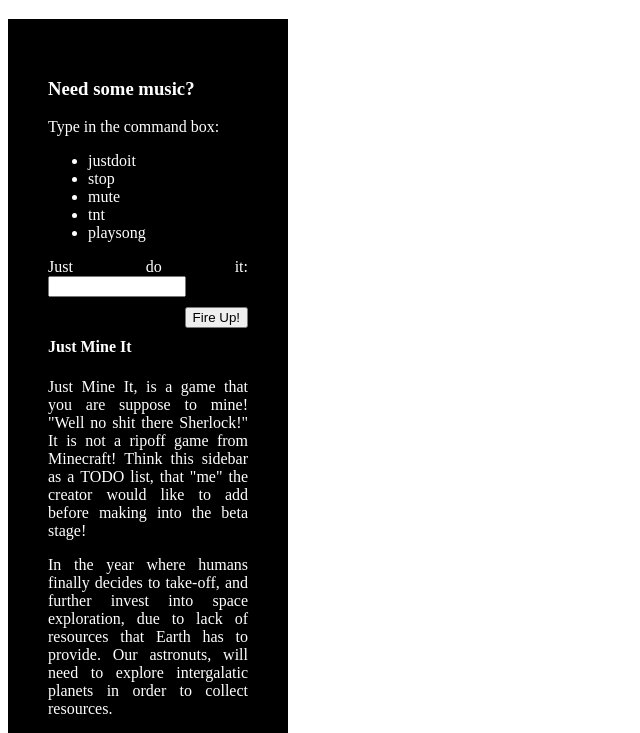
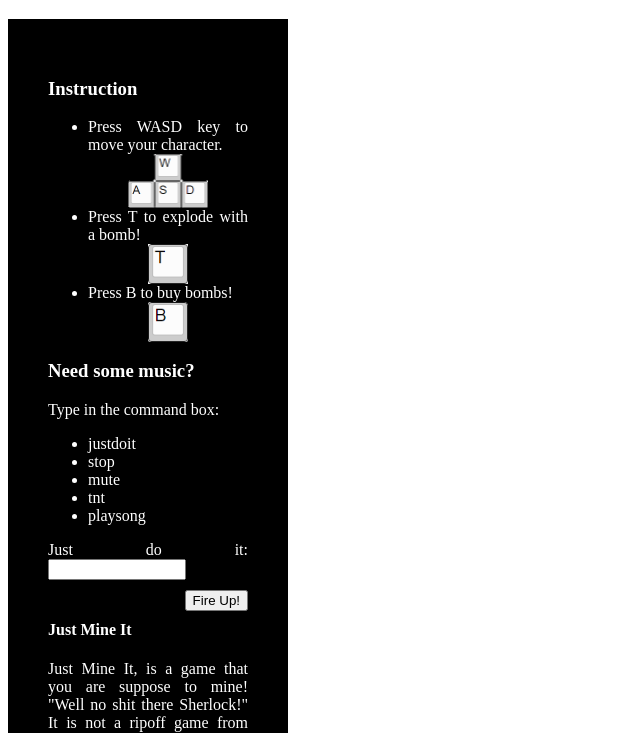
Before and after one commit to Akiraff2015/i-love-programming, a plain HTML site: page index.html in a window 1280 px wide. Shown: the part 61-794 px from the top of the page, without its empty margins (0-640 px from the left). Drawn offline with Linux system fonts and the light colour scheme.

Commit message:
Image update

```diff
--- a/css/style.css
+++ b/css/style.css
@@ -40,3 +40,18 @@ canvas {
 .clear-float {
     clear: both;
 }
+
+.half-img {
+    width:50%;
+    height:50%;
+}
+
+.img-1-4 {
+    width:25%;
+    height:25%;
+}
+
+.center-img {
+    display:block;
+    margin: 0 auto;
+}
--- a/index.html
+++ b/index.html
@@ -13,6 +13,20 @@
     <body>
         <h1>Just Mine It <span class="smaller">ALPHA STAGE</span></h1>
         <aside id="sidebar">
+            <article>
+                <h1>Instruction</h1>
+                <ul>
+                    <li>Press WASD key to move your character.</li>
+                    <img class="half-img center-img" src="img/wasd.png">
+
+                    <li>Press T to explode with a bomb!</li>
+                    <img class="img-1-4 center-img" src="img/t-keyboard.png">
+
+                    <li>Press B to buy bombs!</li>
+                    <img class="img-1-4 center-img" src="img/b-keyboard.png">
+                </ul>
+            </article>
+
             <article>
                 <h1>Need some music?</h1>
                 <p>Type in the command box:</p>
@@ -44,15 +58,6 @@
                 </article>
 
                 <article>
-                    <h1>Instruction</h1>
-                    <ul>
-                        <li>Press WASD key to move your character.</li>
-                        <li>Press T to explode with a bomb!</li>
-                        <li>Press B to buy bombs!</li>
-                    </ul>
-                </article>
-
-                <article>
                     <h1>TODO List</h1>
                     <ul>
                         <li>Add a shop</li>
```
Also changed, not shown: img/b-keyboard.png (added), img/bomb.png (added), img/t-keyboard.png (added), img/tiles2.png (added), img/wasd.png (added).
